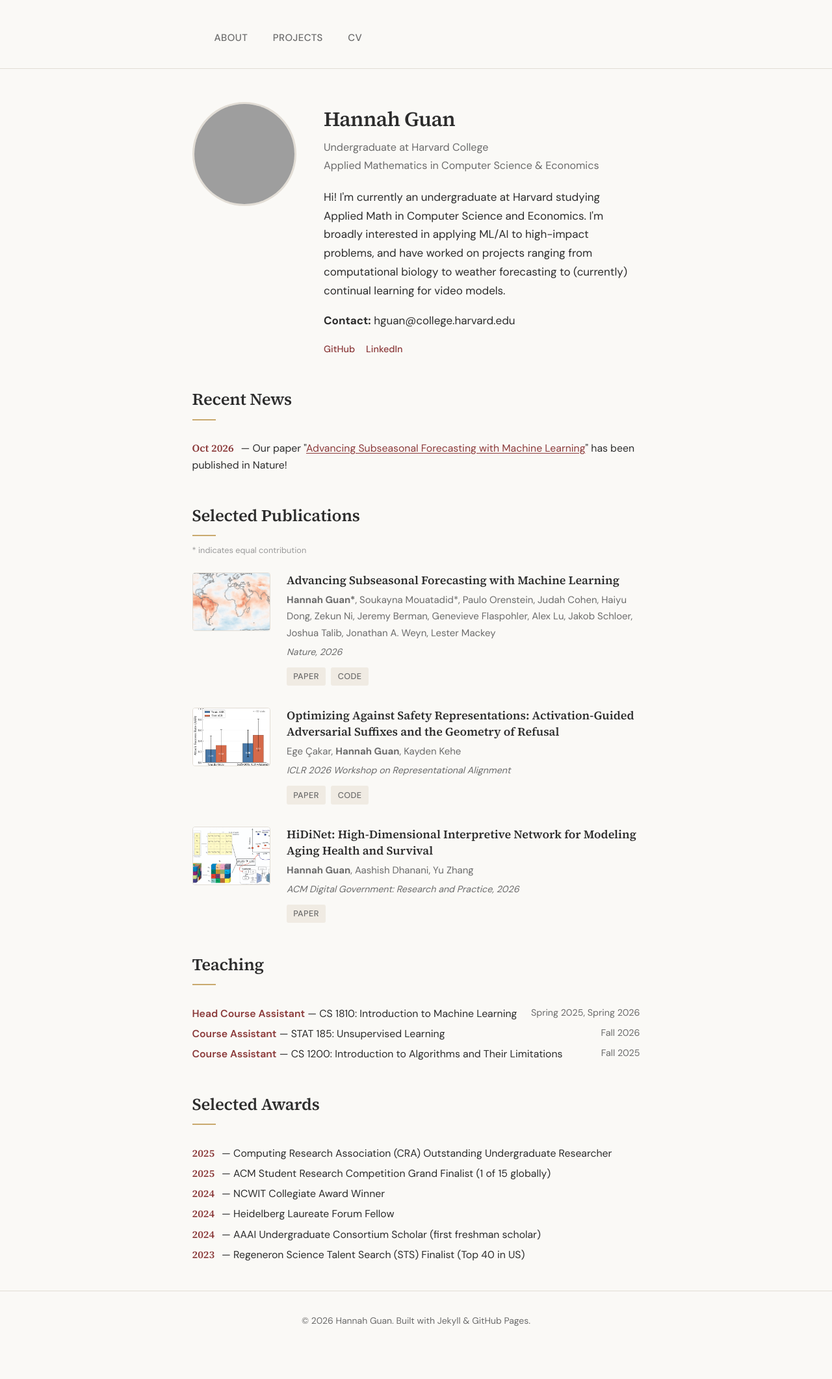
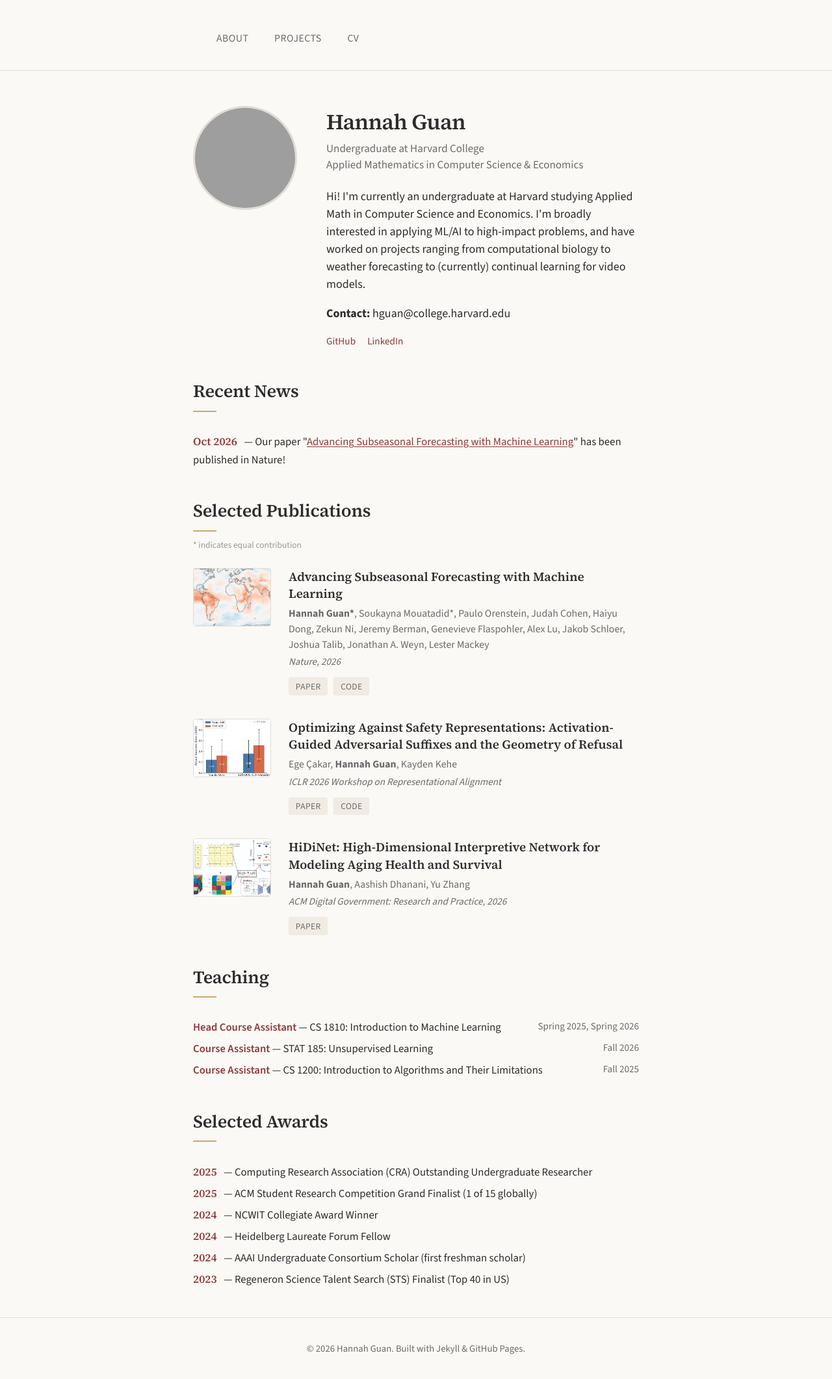
Before and after one commit to HannahGuan244/hannahguan244.github.io, a Jekyll site: the page built from index.html, in a window 1280 px wide. Shown: the whole page at 65% size. Built offline with Jekyll 4.4.1, drawn with Linux system fonts in a browser that asks for light colours; before the commit the page ends 2079 px from its top, so only the background shows below that; grey boxes are pictures that could not be loaded.

Commit message:
Switch body font to Source Sans 3 and tune type sizing
Set base font size to 18px, default line height to 1.5, and project
card paragraph line height to 1.5.

Co-Authored-By: Claude Sonnet 5.5 <noreply@anthropic.com>

```diff
--- a/_layouts/default.html
+++ b/_layouts/default.html
@@ -5,7 +5,7 @@
   <meta name="viewport" content="width=device-width, initial-scale=1.0">
   <title>{{ page.title }} | {{ site.title }}</title>
   <link rel="stylesheet" href="{{ '/assets/css/style.css' | relative_url }}">
-  <link href="https://fonts.googleapis.com/css2?family=DM+Sans:wght@400;500;700&family=Source+Serif+4:wght@400;600&display=swap" rel="stylesheet">
+  <link href="https://fonts.googleapis.com/css2?family=Source+Sans+3:wght@400;500;600;700&family=Source+Serif+4:wght@400;600&display=swap" rel="stylesheet">
 </head>
 <body>
   <header class="site-header">
--- a/assets/css/style.css
+++ b/assets/css/style.css
@@ -1,4 +1,4 @@
-@import url('https://fonts.googleapis.com/css2?family=Source+Serif+4:ital,opsz,wght@0,8..60,300;0,8..60,400;0,8..60,600;1,8..60,400&family=DM+Sans:wght@400;500;600&display=swap');
+@import url('https://fonts.googleapis.com/css2?family=Source+Serif+4:ital,opsz,wght@0,8..60,300;0,8..60,400;0,8..60,600;1,8..60,400&family=Source+Sans+3:wght@400;500;600&display=swap');
 
 :root {
   --color-bg: #faf9f6;
@@ -10,7 +10,7 @@
   --color-card-bg: #ffffff;
   --color-tag-bg: #f0ebe3;
   --font-serif: 'Source Serif 4', Georgia, serif;
-  --font-sans: 'DM Sans', system-ui, sans-serif;
+  --font-sans: 'Source Sans 3', system-ui, sans-serif;
   --max-width: 740px;
 }
 
@@ -21,7 +21,7 @@
 }
 
 html {
-  font-size: 17px;
+  font-size: 18px;
   scroll-behavior: smooth;
 }
 
@@ -29,7 +29,7 @@ body {
   font-family: var(--font-sans);
   color: var(--color-text);
   background-color: var(--color-bg);
-  line-height: 1.7;
+  line-height: 1.5;
   -webkit-font-smoothing: antialiased;
 }
 
@@ -229,7 +229,7 @@ body {
 
 .project-card p {
   font-size: 0.93rem;
-  line-height: 1.65;
+  line-height: 1.5;
   color: var(--color-text);
 }
 
```
